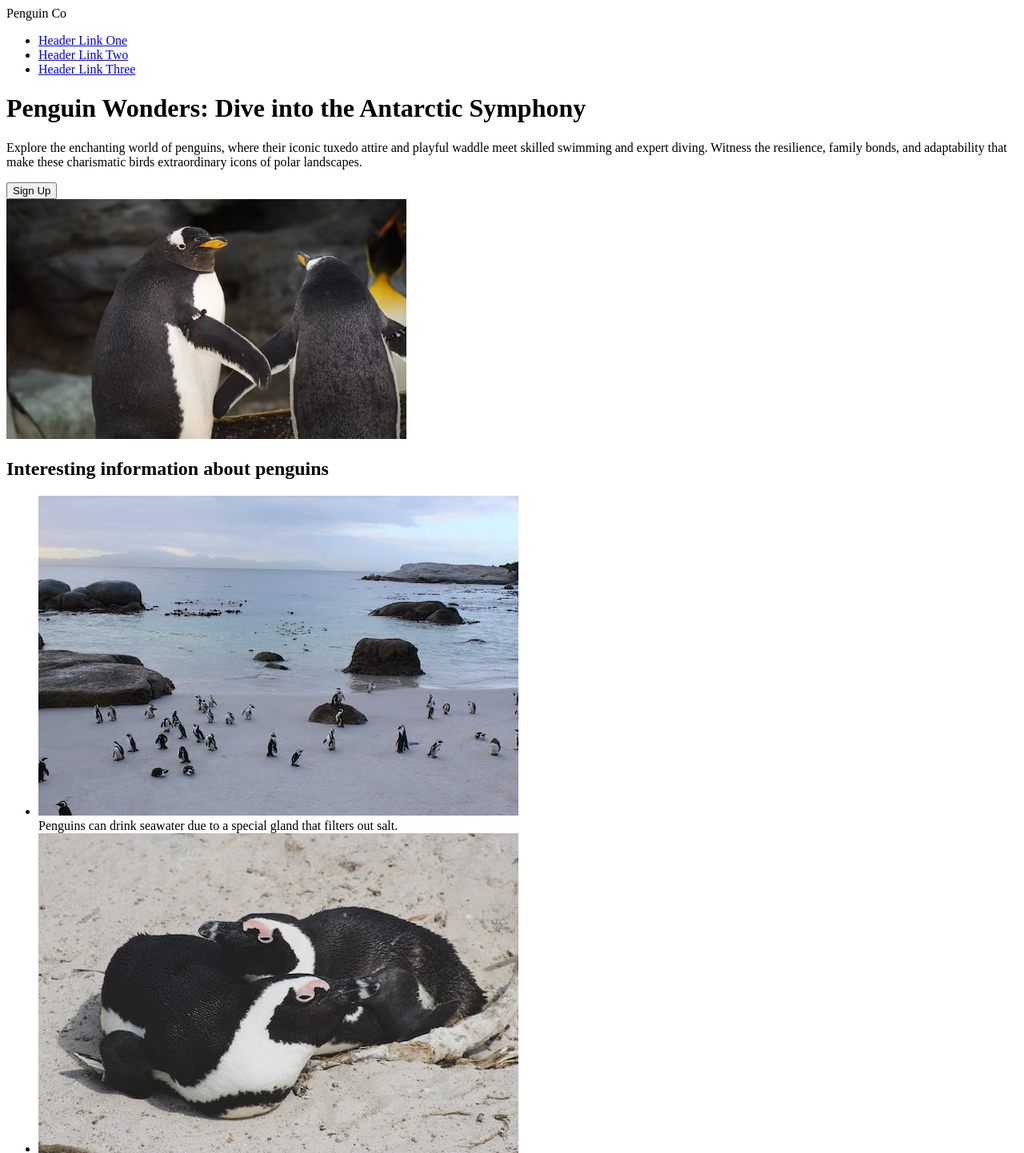
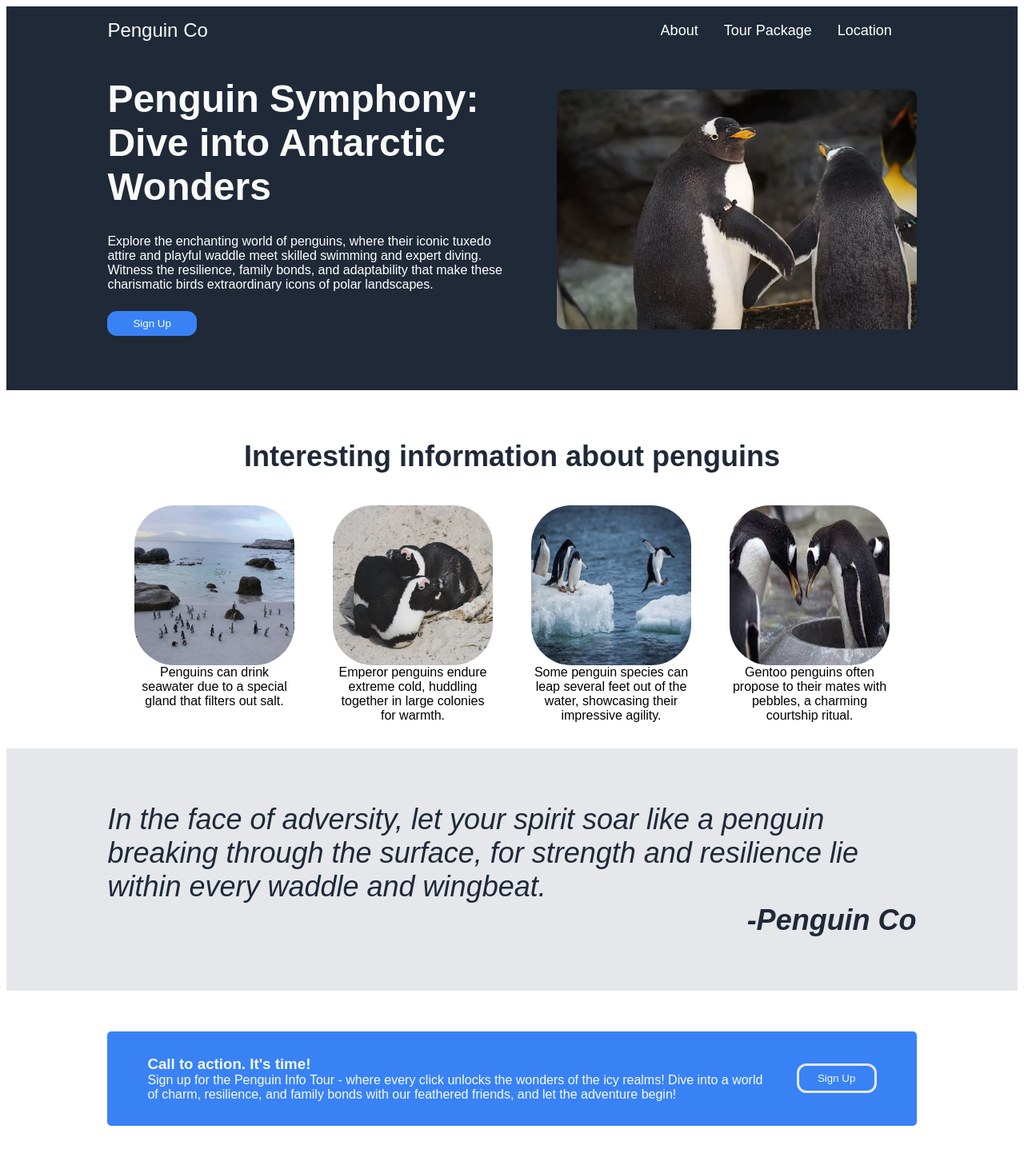
Before and after one commit to marsha94/odin-landing-project, a plain HTML site: page index.html in a window 1280 px wide. Shown: the top 1442 px of the page at 80% size. Drawn offline with Linux system fonts and the light colour scheme; a web font is replaced by a local one.

Commit message:
feat: add new style.css & modify index.html

```diff
--- a/index.html
+++ b/index.html
@@ -3,29 +3,31 @@
 <head>
     <meta charset="UTF-8">
     <meta name="viewport" content="width=device-width, initial-scale=1.0">
+    <link rel="stylesheet" href="style.css">
+    <link href="https://fonts.cdnfonts.com/css/hero-new" rel="stylesheet">
     <title>Penguin Co</title>
 </head>
 <body>
+
     <div class="headers">
         <div class="header-logo">Penguin Co</div>
-        <div class="header-links">
         <ul class="links">
-                <li><a href="#">Header Link One</a></li>
-                <li><a href="#">Header Link Two</a></li>
-                <li><a href="#">Header Link Three</a></li>
+            <li><a href="#">About</a></li>
+            <li><a href="#">Tour Package</a></li>
+            <li><a href="#">Location</a></li>
         </ul>
     </div>
-    </div>
-    <div class="contents">
-        <div class="section-1">
+
+    <div class="web-info">
         <div class="left-sec info">
-                <h1>Penguin Wonders: Dive into the Antarctic Symphony</h1>
+            <h1>Penguin Symphony: Dive into Antarctic Wonders</h1>
             <p>Explore the enchanting world of penguins, where their iconic tuxedo attire and playful waddle meet skilled swimming and expert diving. Witness the resilience, family bonds, and adaptability that make these charismatic birds extraordinary icons of polar landscapes.</p>
             <button>Sign Up</button>
         </div>
-            <img src="/img/penguin.png" alt="cute penguin staring at each other" width="500" height="300">
+        <img src="/img/penguin.png" alt="cute penguin staring at each other">
     </div>
-        <div class="info">
+
+    <div class="penguin-info">
         <h2>Interesting information about penguins</h2>
         <ul>
             <li>
@@ -46,16 +48,22 @@
             </li>
         </ul>
     </div>
-        <div class="quote">
-            <p>In the face of adversity, let your spirit soar like a penguin breaking through the surface, for strength and resilience lie within every waddle and wingbeat.</p>
-            <p>Penguin Co</p>
+
+    <div class="quote-statement">
+        <p class="quote">In the face of adversity, let your spirit soar like a penguin breaking through the surface, for strength and resilience lie within every waddle and wingbeat.</p>
+        <p class="author">-Penguin Co</p>
     </div>
+
     <div class="sign-up">
+        <div class="container">
+            <div class="sign-up-left-sec">
                 <h3>Call to action. It's time!</h3>
                 <p>Sign up for the Penguin Info Tour - where every click unlocks the wonders of the icy realms! Dive into a world of charm, resilience, and family bonds with our feathered friends, and let the adventure begin!</p>
+            </div>
             <button>Sign Up</button>
         </div>
     </div>
+
     <div class="footer">Copyright @ The Odin Project - Penguin Co 2023</div>
 </body>
 </html>
--- /dev/null
+++ b/style.css
@@ -0,0 +1,195 @@
+@import url('https://fonts.cdnfonts.com/css/hero-new');
+
+body{
+    display: flex;
+    flex-direction: column;
+    font-family: 'Hero New', sans-serif;
+}
+
+body > * {
+    padding: 0 10%;
+}
+
+ul{
+    margin: 0;
+    padding: 0;
+    list-style: none;
+}
+
+a {
+    text-decoration: none;
+    color: white;
+}
+
+.headers{
+    display: flex;
+    flex-wrap: wrap;
+    justify-content: space-between;
+    padding-top: 16px;
+    height: 72px;
+    flex-grow: 0;
+    align-content: space-between
+}
+
+.links{
+    display: flex;
+    gap: 32px;
+    font-size: 18px;
+    color: #e5e7eb;
+    align-items: center;
+    min-width: 320px;
+}
+
+.headers,
+.web-info,
+.footer{
+    background-color: #1F2937;
+    color: white
+}
+
+.header-logo {
+    font-size: 24px;
+    color: #f9faf8;
+    align-self: center;
+    min-width: 50%;
+}
+
+.footer {
+    display: flex;
+    height: 72px;
+    justify-content: center;
+    align-items: center;
+    flex-grow: 0;
+}
+
+.web-info{
+    display: flex;
+    align-items: flex-start;
+    gap: 10px;
+    padding-bottom: 60px;
+    justify-content:  space-between;
+    flex-wrap: wrap;
+}
+
+.web-info > .left-sec {
+    max-width: 50%;
+}
+
+h1 {
+    margin-top: 0;
+    font-size: 48px;
+    font-weight: bolder;
+    color: #f9faf8;
+}
+
+.info > button {
+    padding: 8px 32px;
+    background-color: #3882f6;
+    color: #f9faf8;
+    border: none;
+    border-radius: 12px;
+    margin: 8px 0px;
+    min-width: 100px;
+}
+
+.web-info > img {
+    width: 450px;
+    height: 300px;
+    flex-shrink: 0;
+    align-self: center;
+    border-radius: 10px;
+}
+
+.penguin-info {
+    display: flex;
+    flex-direction: column;
+    align-items: center;
+    padding: 32px 10%;
+}
+
+h2 {
+    font-size: 36px;
+    font-weight: bolder;
+    color: #1F2937;
+    margin-bottom: 40px;
+}
+
+ul {
+    display: flex;
+    flex-direction: row;
+    gap: 48px;
+}
+
+li {
+    display: flex;
+    flex-direction: column;
+    max-width: 200px;
+    align-items: center;
+    text-align: center;
+}
+
+.penguin-info img {
+    width: 200px;
+    height: 200px;
+    border-radius: 50px;
+}
+
+.quote-statement {
+    display: flex;
+    flex-direction: column;
+    padding-top: 2.5%;
+    padding-bottom: 2.5%;
+    background: #e5e7eb;
+}
+
+.quote-statement > .quote {
+    font-size: 36px;
+    font-weight: normal;
+    font-style: italic;
+    color: #1F2937;
+    margin-bottom: 0;
+}
+
+
+.quote-statement > .author {
+    font-size: 36px;
+    font-weight: bolder;
+    font-style: italic;
+    color: #1F2937;
+    align-self: flex-end;
+    margin-top: 0;
+}
+
+.container {
+    display: flex;
+    background: #3882f6;
+    margin-top: 5%;
+    margin-bottom: 5%;
+    color:  #f9faf8;;
+    padding: 30px 50px;
+    border-radius: 5px;
+    gap: 32px;
+    justify-content: space-between;
+}
+
+.container > .left-sec {
+    display: flex;
+    flex-direction: column;
+}
+
+.container > button {
+    margin: 0px;
+    align-self: center;
+    background-color: #3882f6;
+    color: #f9faf8;
+    border: none;
+    border-radius: 12px;
+    margin: 8px 0px;
+    border: #e5e7eb solid;
+    padding: 8px;
+    min-width: 100px;
+}
+
+.sign-up-left-sec > * {
+    margin: 0;
+}
```
Lines whose indentation alone changed are shown as unchanged.
